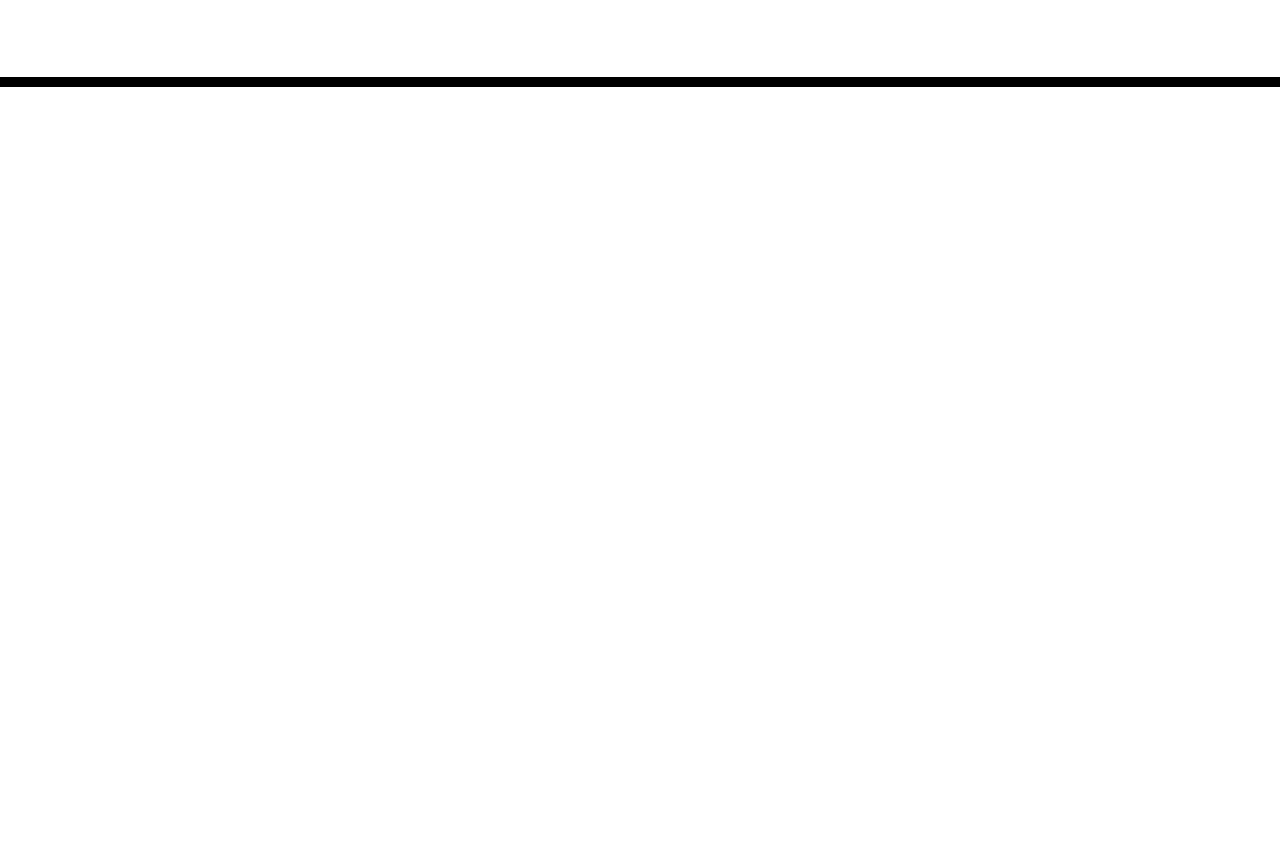
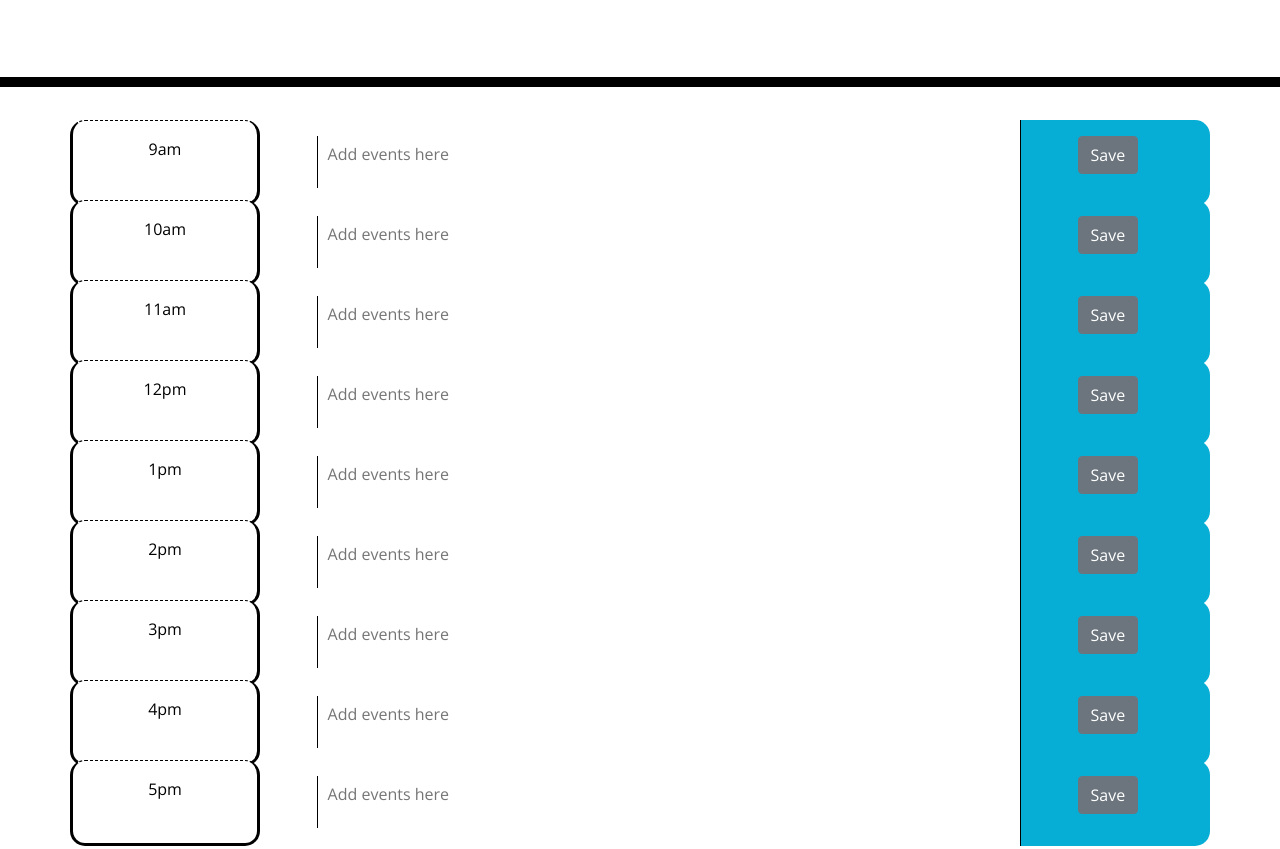
Before and after one commit to johnboy514/Work-Scheduler, a plain HTML site: page index.html in a window 1280 px wide. Shown: the part 181-1030 px from the top of the page. Before the commit the page ends 800 px from the top, so only its background shows below. Drawn offline with nearby package versions, Linux system fonts and the light colour scheme.

Commit message:
made timestamps in html and made the script.js

```diff
--- a/index.html
+++ b/index.html
@@ -30,9 +30,144 @@
     </header>
     <div class="container">
       <!-- Timeblocks go here -->
+      <div class="row">
+        <div class="col-2 time-block hour" id="9">9am</div>
+        <div class="col-8 time-slot">
+          <textarea
+            id="nineAm"
+            placeholder="Add events here"
+            class="calendar-item"
+            rows="2"
+            cols="50"
+          ></textarea>
+        </div>
+        <div class="col-2 saveBtn">
+          <button id="9am" class="btn btn-secondary">Save</button>
+        </div>
+      </div>
+      <div class="row">
+        <div class="col-2 time-block hour" id="10">10am</div>
+        <div class="col-8 time-slot">
+          <textarea
+            id="tenAm"
+            placeholder="Add events here"
+            class="calendar-item"
+            rows="2"
+            cols="50"
+          ></textarea>
+        </div>
+        <div class="col-2 saveBtn">
+          <button id="10am" class="btn btn-secondary">Save</button>
+        </div>
+      </div>
+      <div class="row">
+        <div class="col-2 time-block hour" id="11">11am</div>
+        <div class="col-8 time-slot">
+          <textarea
+            id="elevenAm"
+            placeholder="Add events here"
+            class="calendar-item"
+            rows="2"
+            cols="50"
+          ></textarea>
+        </div>
+        <div class="col-2 saveBtn">
+          <button id="11am" class="btn btn-secondary">Save</button>
+        </div>
+      </div>
+      <div class="row">
+        <div class="col-2 time-block hour" id="12">12pm</div>
+        <div class="col-8 time-slot">
+          <textarea
+            id="twelvePm"
+            placeholder="Add events here"
+            class="calendar-item"
+            rows="2"
+            cols="50"
+          ></textarea>
+        </div>
+        <div class="col-2 saveBtn">
+          <button id="12pm" class="btn btn-secondary">Save</button>
+        </div>
+      </div>
+      <div class="row">
+        <div class="col-2 time-block hour" id="13">1pm</div>
+        <div class="col-8 time-slot">
+          <textarea
+            id="onePm"
+            placeholder="Add events here"
+            class="calendar-item"
+            rows="2"
+            cols="50"
+          ></textarea>
+        </div>
+        <div class="col-2 saveBtn">
+          <button id="1pm" class="btn btn-secondary">Save</button>
+        </div>
+      </div>
+      <div class="row">
+        <div class="col-2 time-block hour" id="14">2pm</div>
+        <div class="col-8 time-slot">
+          <textarea
+            id="twoPm"
+            placeholder="Add events here"
+            class="calendar-item"
+            rows="2"
+            cols="50"
+          ></textarea>
+        </div>
+        <div class="col-2 saveBtn">
+          <button id="2pm" class="btn btn-secondary">Save</button>
+        </div>
+      </div>
+      <div class="row">
+        <div class="col-2 time-block hour" id="15">3pm</div>
+        <div class="col-8 time-slot">
+          <textarea
+            id="threePm"
+            placeholder="Add events here"
+            class="calendar-item"
+            rows="2"
+            cols="50"
+          ></textarea>
+        </div>
+        <div class="col-2 saveBtn">
+          <button id="3pm" class="btn btn-secondary">Save</button>
+        </div>
+      </div>
+      <div class="row">
+        <div class="col-2 time-block hour" id="16">4pm</div>
+        <div class="col-8 time-slot">
+          <textarea
+            id="fourPm"
+            placeholder="Add events here"
+            class="calendar-item"
+            rows="2"
+            cols="50"
+          ></textarea>
+        </div>
+        <div class="col-2 saveBtn">
+          <button id="4pm" class="btn btn-secondary">Save</button>
+        </div>
+      </div>
+      <div class="row">
+        <div class="col-2 time-block hour" id="17">5pm</div>
+        <div class="col-8 time-slot">
+          <textarea
+            id="fivePm"
+            placeholder="Add events here"
+            class="calendar-item"
+            rows="2"
+            cols="50"
+          ></textarea>
+        </div>
+        <div class="col-2 saveBtn">
+          <button id="5pm" class="btn btn-secondary">Save</button>
+        </div>
+      </div>
     </div>
-
-    <script src="https://cdnjs.cloudflare.com/ajax/libs/jquery/3.2.1/jquery.min.js"></script>
+    <script src="https://code.jquery.com/jquery-3.4.1.min.js"></script>
     <script src="https://cdnjs.cloudflare.com/ajax/libs/moment.js/2.24.0/moment.min.js"></script>
+    <script src="./script.js"></script>
   </body>
 </html>
--- a/style.css
+++ b/style.css
@@ -28,6 +28,9 @@ textarea {
 .time-block {
   text-align: center;
   border-radius: 15px;
+  /* change later maybe if cooler option appears */
+  border: solid;
+  padding: 20px;
 }
 
 .row {
```
Also changed, not shown: script.js (added).
